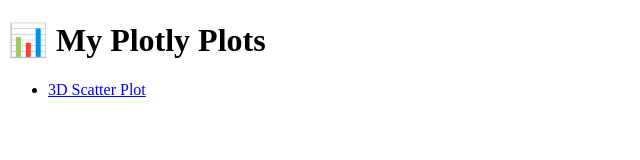
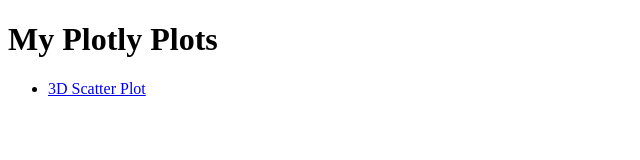
Before and after one commit to Supratim2004/plotly-plots, a plain HTML site: page index.html in a window 1280 px wide. Shown: the whole page, without its empty margins (0-640 px from the left). Drawn offline with Linux system fonts and the light colour scheme.

Commit message:
Update index.html

```diff
--- a/index.html
+++ b/index.html
@@ -4,7 +4,7 @@
     <title>My Plotly Plots</title>
 </head>
 <body>
-    <h1>📊 My Plotly Plots</h1>
+    <h1>My Plotly Plots</h1>
     <ul>
         <li><a href="3d_scatter_plot.html" target="_blank">3D Scatter Plot</a></li>
     </ul>
```
